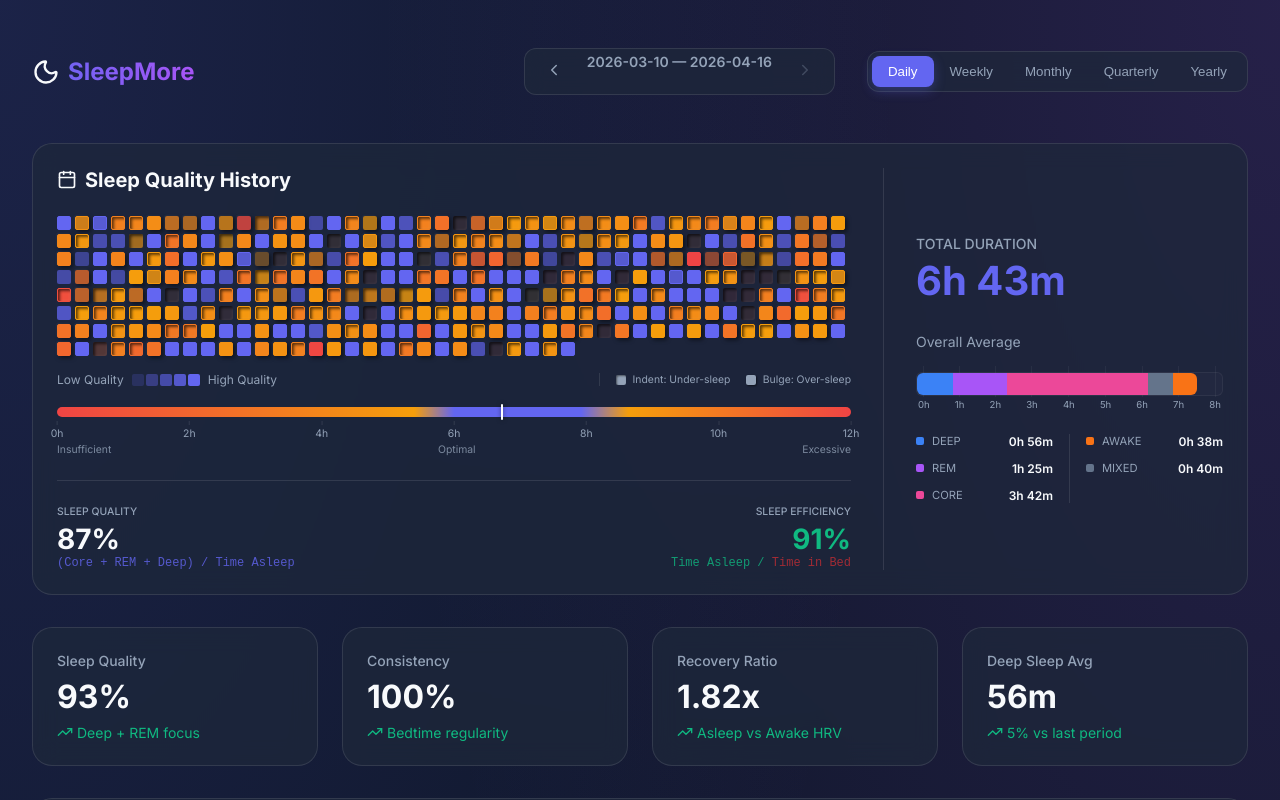
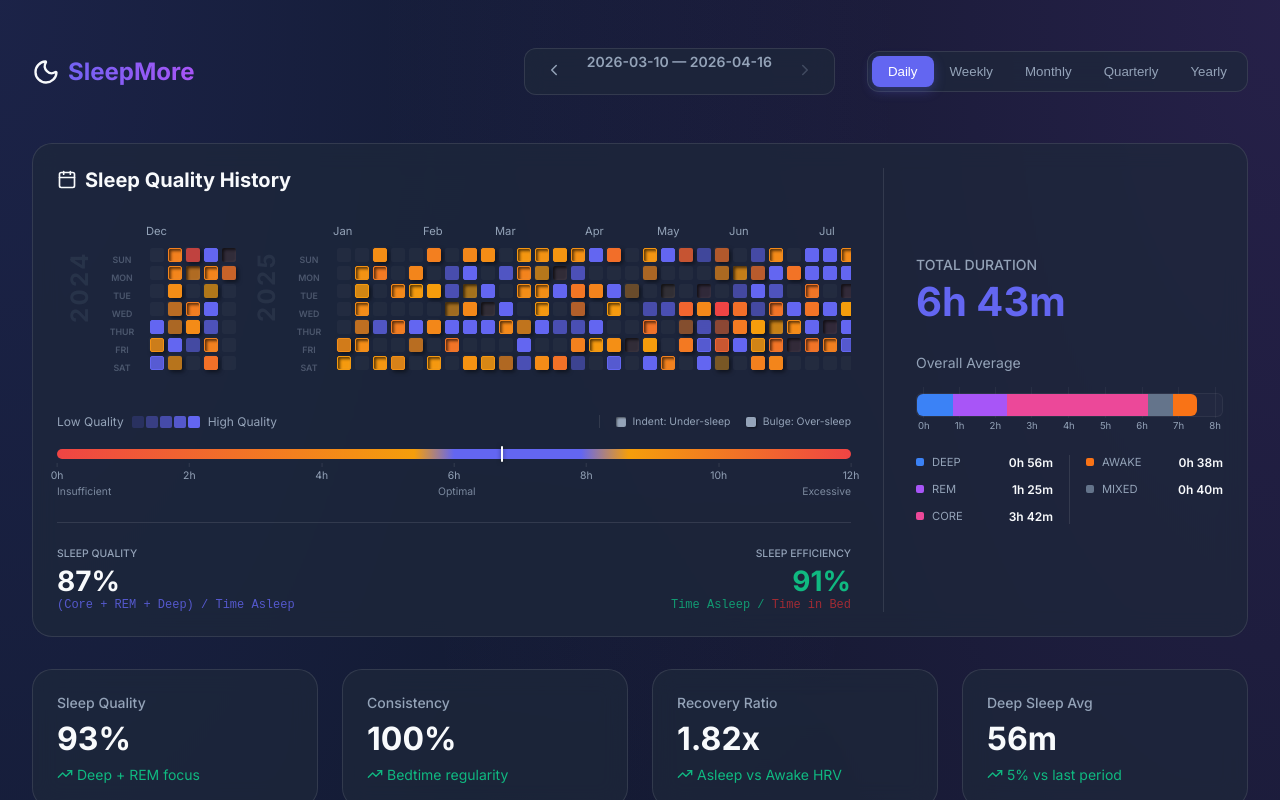
Before and after one commit to LucidMach/Sleep-More, a React (Vite) app: page / in a window 1280 px wide. Shown: the top 800 px of the page. Built offline with nearby package versions, Linux system fonts and the light colour scheme.

Commit message:
temporal labeling

```diff
--- a/src/components/SleepHeatmap.jsx
+++ b/src/components/SleepHeatmap.jsx
@@ -1,8 +1,93 @@
-import { useState } from 'react';
+import { useState, useMemo } from 'react';
 import { Calendar } from 'lucide-react';
+import {
+  parseISO,
+  getYear,
+  getDay,
+  format,
+  startOfYear,
+  endOfYear,
+  eachDayOfInterval,
+  isSameDay,
+  getMonth,
+  startOfMonth,
+  addWeeks,
+  differenceInWeeks,
+  endOfWeek,
+  startOfWeek,
+  endOfMonth
+} from 'date-fns';
 
 const SleepHeatmap = ({ data, onSelectDate }) => {
   const [hovered, setHovered] = useState(null);
+
+  // Group data by year and fill gaps
+  const { yearGroups, allYears } = useMemo(() => {
+    if (!data || data.length === 0) return { yearGroups: {}, allYears: [] };
+
+    const years = [...new Set(data.map(d => getYear(parseISO(d.label))))].sort((a, b) => a - b);
+    const groups = {};
+
+    years.forEach(year => {
+      const yearData = data.filter(d => getYear(parseISO(d.label)) === year);
+      if (yearData.length === 0) return;
+
+      const dates = yearData.map(d => parseISO(d.label));
+      const minDate = new Date(Math.min(...dates));
+      const maxDate = new Date(Math.max(...dates));
+
+      const rangeStart = startOfWeek(minDate);
+      const rangeEnd = endOfWeek(maxDate);
+      const daysInRange = eachDayOfInterval({ start: rangeStart, end: rangeEnd });
+
+      const dayMap = new Map();
+      yearData.forEach(d => {
+        dayMap.set(d.label, d);
+      });
+
+      // Prepare weeks and months
+      const weeks = [];
+      let currentWeek = [];
+
+      daysInRange.forEach((day, i) => {
+        const dateStr = format(day, 'yyyy-MM-dd');
+        const d = dayMap.get(dateStr);
+        const dayOfWeek = getDay(day);
+
+        currentWeek[dayOfWeek] = {
+          date: day,
+          data: d,
+          dateStr
+        };
+
+        if (dayOfWeek === 6 || i === daysInRange.length - 1) {
+          weeks.push(currentWeek);
+          currentWeek = [];
+        }
+      });
+
+      // Get month positions
+      const months = [];
+      let lastMonth = -1;
+      weeks.forEach((week, weekIndex) => {
+        // Find a day in this week that belongs to the current year to get the correct month name
+        const dayInYear = week.find(d => d && getYear(d.date) === year);
+        const referenceDay = dayInYear || week.find(d => d);
+
+        if (referenceDay) {
+          const m = getMonth(referenceDay.date);
+          if (m !== lastMonth) {
+            months.push({ name: format(referenceDay.date, 'MMM'), weekIndex });
+            lastMonth = m;
+          }
+        }
+      });
+
+      groups[year] = { weeks, months };
+    });
+
+    return { yearGroups: groups, allYears: years };
+  }, [data]);
 
   const avgQuality = Math.round(data.reduce((acc, d) => acc + d.sleep_quality_score, 0) / (data.length || 1));
   const avgMins = Math.round(data.reduce((acc, d) => acc + d.mins_asleep, 0) / (data.length || 1));
@@ -40,19 +125,14 @@ const SleepHeatmap = ({ data, onSelectDate }) => {
     { label: 'Awake', mins: display.mins_awake, color: 'var(--awake)' },
   ];
 
-  return (
-    <div className="card" style={{ marginBottom: '2rem', display: 'grid', gridTemplateColumns: '1fr 340px', gap: '2rem' }}>
-      <div>
-        <h2><Calendar size={20} /> Sleep Quality History</h2>
-        <div className="heatmap-container">
-          {data.map((d, i) => {
+  const getCellColor = (d) => {
+    if (!d) return { background: 'rgba(255,255,255,0.03)', border: 'none', boxShadow: 'none' };
     const hrs = d.mins_asleep / 60;
     const opacity = Math.max(0.1, d.sleep_quality_score / 100);
-            let background = '';
+    let r, g, b;
     let borderColor = 'none';
     let boxShadow = 'none';
 
-            let r, g, b;
     if (hrs >= 6 && hrs <= 8) {
       r = 99; g = 102; b = 241; // Purple
       if (d.sleep_quality_score > 80) borderColor = `rgb(${r}, ${g}, ${b})`;
@@ -62,32 +142,120 @@ const SleepHeatmap = ({ data, onSelectDate }) => {
       g = Math.round(68 + (158 - 68) * ratio);
       b = Math.round(68 + (11 - 68) * ratio);
       if (d.sleep_quality_score > 80) borderColor = `rgb(${r}, ${g}, ${b})`;
-              boxShadow = 'inset 2px 2px 3px rgba(0,0,0,0.6), inset -1px -1px 2px rgba(255,255,255,0.05)'; // Indent
+      boxShadow = 'inset 2px 2px 3px rgba(0,0,0,0.6), inset -1px -1px 2px rgba(255,255,255,0.05)';
     } else {
       const ratio = Math.min(1, (hrs - 8) / 4);
       r = Math.round(245 + (239 - 245) * ratio);
       g = Math.round(158 + (68 - 158) * ratio);
       b = Math.round(11 + (68 - 11) * ratio);
       if (d.sleep_quality_score > 80) borderColor = `rgb(${r}, ${g}, ${b})`;
-              boxShadow = '2px 2px 4px rgba(0,0,0,0.5), -1px -1px 2px rgba(255,255,255,0.05)'; // Bulge
+      boxShadow = '2px 2px 4px rgba(0,0,0,0.5), -1px -1px 2px rgba(255,255,255,0.05)';
     }
-            background = `rgba(${r}, ${g}, ${b}, ${opacity})`;
+    return {
+      background: `rgba(${r}, ${g}, ${b}, ${opacity})`,
+      border: borderColor !== 'none' ? `1px solid ${borderColor}` : 'none',
+      boxShadow
+    };
+  };
 
   return (
+    <div className="card" style={{ marginBottom: '2rem', display: 'grid', gridTemplateColumns: '1fr 340px', gap: '2rem' }}>
+      <div style={{ minWidth: 0 }}>
+        <h2><Calendar size={20} /> Sleep Quality History</h2>
+        <div className="heatmap-scroll-wrapper" style={{ overflowX: 'auto', paddingBottom: '1rem', cursor: 'grab' }}>
+          <div style={{ display: 'flex', gap: '1rem', width: 'max-content', padding: '0.5rem' }}>
+            {allYears.map(year => {
+              const { weeks, months } = yearGroups[year];
+              return (
+                <div key={year} style={{ display: 'flex', gap: '0.75rem', alignItems: 'start' }}>
+                  {/* Vertical Year Label */}
+                  <div style={{
+                    writingMode: 'vertical-rl',
+                    transform: 'rotate(180deg)',
+                    fontSize: '1.5rem',
+                    fontWeight: 900,
+                    color: 'var(--text-secondary)',
+                    opacity: 0.1,
+                    display: 'flex',
+                    alignItems: 'center',
+                    justifyContent: 'center',
+                    paddingTop: '24px', // Align with grid start (below month labels)
+                    letterSpacing: '0.1em',
+                    userSelect: 'none',
+                    alignSelf: 'stretch'
+                  }}>
+                    {year}
+                  </div>
+
+                  <div style={{ display: 'flex', flexDirection: 'column' }}>
+                    {/* Month Labels */}
+                    <div style={{ display: 'flex', height: '20px', marginBottom: '4px', position: 'relative' }}>
+                      {months.map((m, i) => (
+                        <div key={i} style={{
+                          position: 'absolute',
+                          left: 40 + (m.weekIndex * 18),
+                          fontSize: '0.7rem',
+                          color: 'var(--text-secondary)',
+                          whiteSpace: 'nowrap'
+                        }}>
+                          {m.name}
+                        </div>
+                      ))}
+                    </div>
+
+                    <div style={{ display: 'flex', gap: '4px' }}>
+                      {/* Weekday Labels */}
+                      <div style={{ display: 'flex', flexDirection: 'column', gap: '4px', paddingTop: '4px', marginRight: '8px' }}>
+                        {['SUN', 'MON', 'TUE', 'WED', 'THUR', 'FRI', 'SAT'].map((day, i) => (
+                          <div key={i} style={{
+                            height: 14,
+                            width: 32,
+                            fontSize: '0.55rem',
+                            color: 'var(--text-secondary)',
+                            display: 'flex',
+                            alignItems: 'center',
+                            justifyContent: 'center',
+                            fontWeight: 600,
+                            opacity: 0.4
+                          }}>
+                            {day}
+                          </div>
+                        ))}
+                      </div>
+
+                      {/* The Grid */}
+                      <div style={{ display: 'flex', gap: '4px' }}>
+                        {weeks.map((week, wi) => (
+                          <div key={wi} style={{ display: 'flex', flexDirection: 'column', gap: '4px' }}>
+                            {Array.from({ length: 7 }).map((_, di) => {
+                              const dayData = week[di];
+                              const style = getCellColor(dayData?.data);
+                              return (
                                 <div
-                key={i}
+                                  key={di}
                                   className="heatmap-cell"
-                style={{
-                  background: background,
-                  border: borderColor !== 'none' ? `1px solid ${borderColor}` : 'none',
-                  boxShadow: boxShadow
+                                  style={style}
+                                  onMouseEnter={() => dayData?.data && setHovered({ ...dayData.data, label: dayData.dateStr })}
+                                  onMouseLeave={() => setHovered(null)}
+                                  onClick={() => {
+                                    if (dayData?.data) {
+                                      // Find index in original data
+                                      const idx = data.findIndex(d => d.label === dayData.dateStr);
+                                      if (idx !== -1) onSelectDate(idx);
+                                    }
                                   }}
-                onMouseEnter={() => setHovered({ ...d, index: i })}
-                onMouseLeave={() => setHovered(null)}
-                onClick={() => onSelectDate(i)}
                                 />
                               );
                             })}
+                          </div>
+                        ))}
+                      </div>
+                    </div>
+                  </div>
+                </div>
+              );
+            })}
+          </div>
         </div>
         <div style={{ marginTop: '1rem', display: 'flex', flexDirection: 'column', gap: '0.75rem', fontSize: '0.75rem', color: 'var(--text-secondary)' }}>
           <div style={{ display: 'flex', justifyContent: 'space-between', alignItems: 'center' }}>
--- a/src/index.css
+++ b/src/index.css
@@ -97,11 +97,27 @@ header {
   cursor: not-allowed;
 }
 
-.heatmap-container {
-  display: flex;
-  flex-wrap: wrap;
-  gap: 4px;
-  margin-top: 1rem;
+.heatmap-scroll-wrapper {
+  scrollbar-width: thin;
+  scrollbar-color: var(--accent-color) transparent;
+}
+
+.heatmap-scroll-wrapper::-webkit-scrollbar {
+  height: 6px;
+}
+
+.heatmap-scroll-wrapper::-webkit-scrollbar-track {
+  background: rgba(255, 255, 255, 0.02);
+  border-radius: 3px;
+}
+
+.heatmap-scroll-wrapper::-webkit-scrollbar-thumb {
+  background: var(--card-border);
+  border-radius: 3px;
+}
+
+.heatmap-scroll-wrapper::-webkit-scrollbar-thumb:hover {
+  background: var(--accent-color);
 }
 
 .heatmap-cell {
@@ -109,13 +125,14 @@ header {
   height: 14px;
   border-radius: 2px;
   cursor: pointer;
-  transition: transform 0.1s, box-shadow 0.1s;
+  transition: transform 0.1s, box-shadow 0.1s, filter 0.2s;
 }
 
 .heatmap-cell:hover {
   transform: scale(1.4);
   z-index: 10;
-  box-shadow: 0 0 8px var(--accent-color);
+  box-shadow: 0 0 10px var(--accent-color);
+  filter: brightness(1.2);
 }
 
 .grid {
```
Lines whose indentation alone changed are shown as unchanged.
